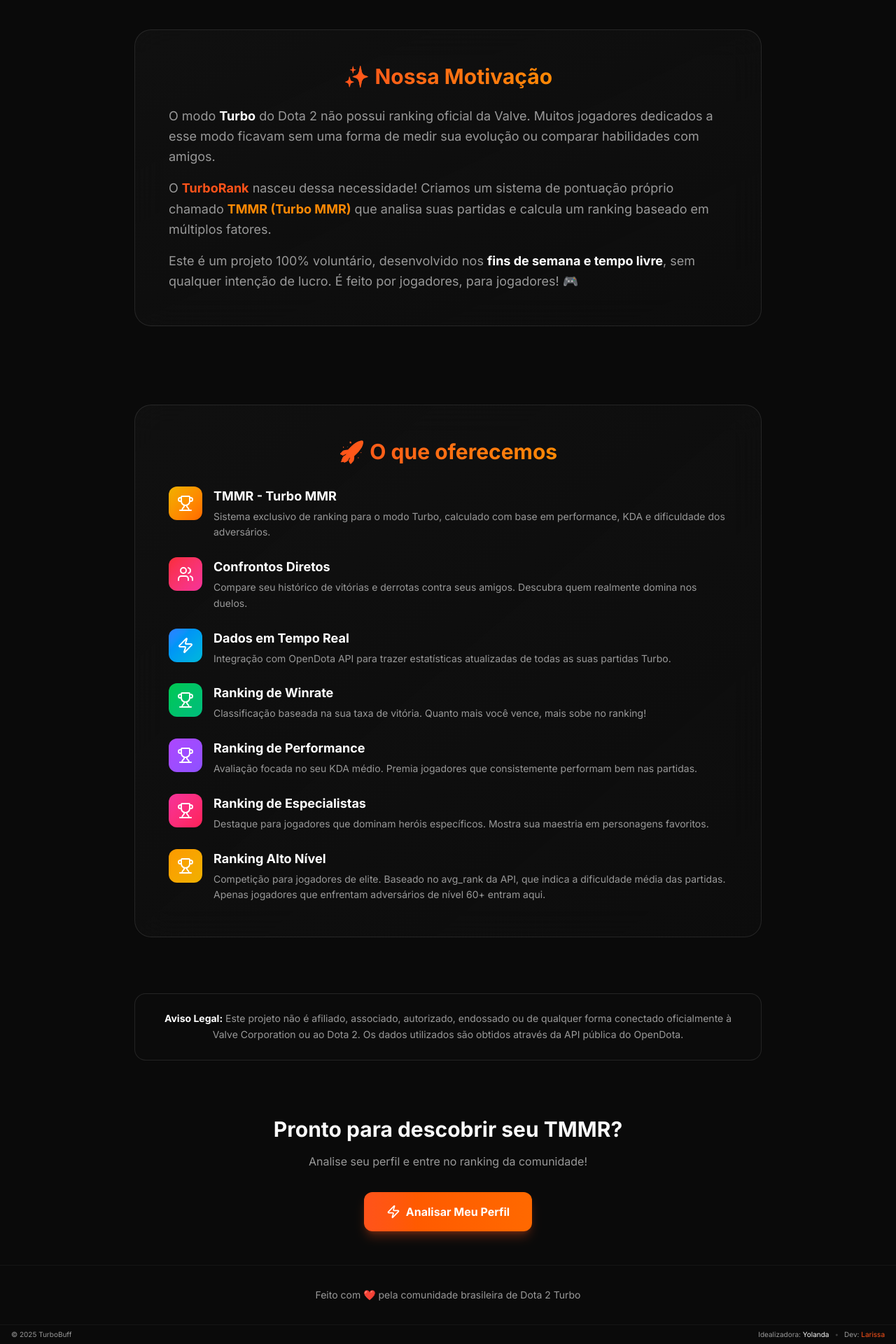
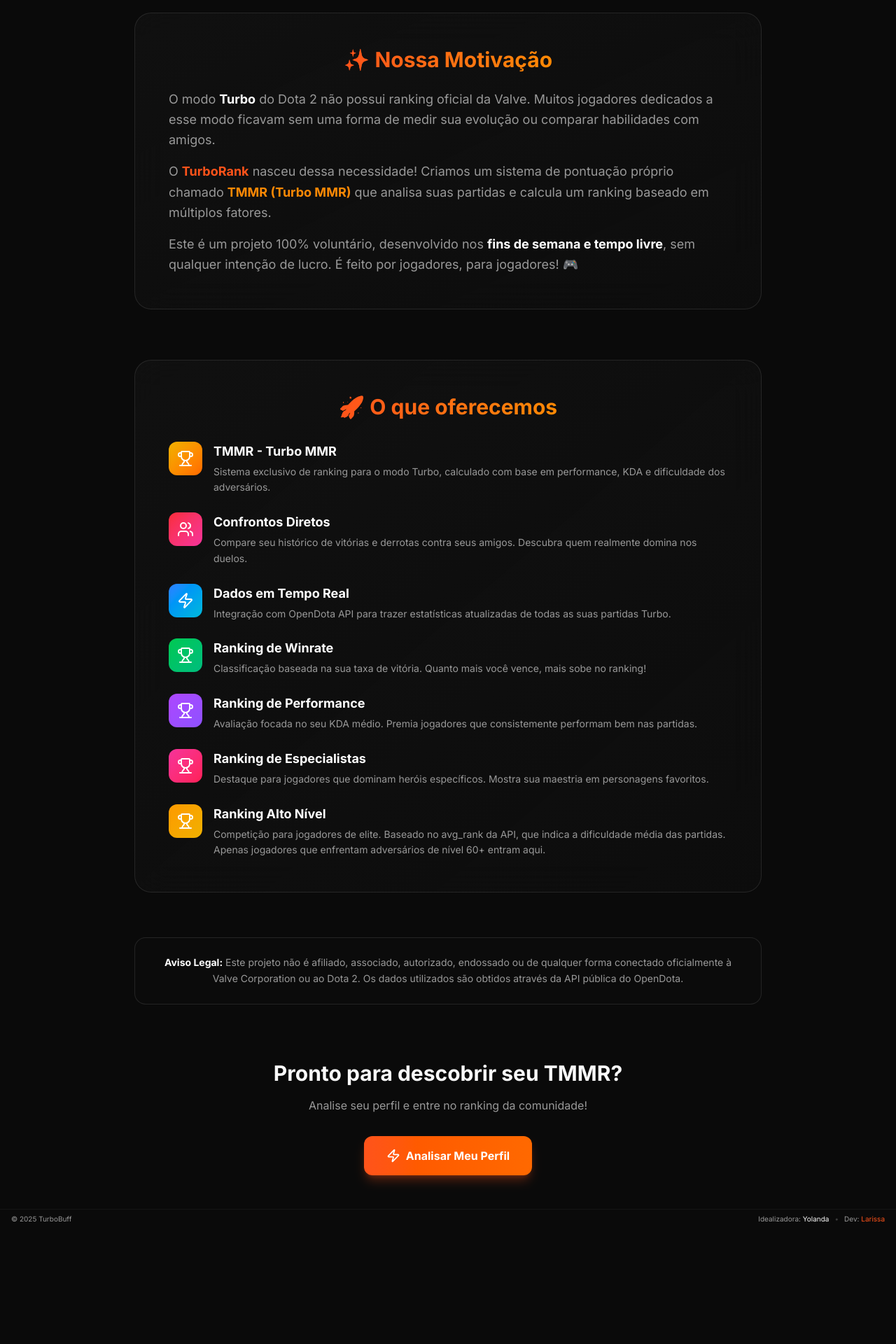
Before and after one commit to laaridev/dota2turbo-mmr, a Next.js app: page /about in a window 1280 px wide. Shown: the part 475-2395 px from the top of the page at 70% size. After the commit the page ends 2230 px from the top, so only its background shows below. Built offline with nearby package versions, Linux system fonts and the light colour scheme.

Commit message:
ui: remove footer credit and reduce section margins

```diff
--- a/app/about/page.tsx
+++ b/app/about/page.tsx
@@ -98,7 +98,7 @@
             </section>
 
             {/* Mission Section */}
-            <section className="py-16 px-4">
+            <section className="py-10 px-4">
                 <div className="container mx-auto max-w-4xl">
                     <motion.div
                         initial={{ opacity: 0, y: 20 }}
@@ -133,7 +133,7 @@
             </section>
 
             {/* Features Section - Vertical List */}
-            <section className="py-12 px-4">
+            <section className="py-8 px-4">
                 <div className="container mx-auto max-w-4xl">
                     <motion.div
                         initial={{ opacity: 0, y: 20 }}
@@ -224,15 +224,6 @@
                     </motion.div>
                 </div>
             </section>
-
-            {/* Footer Credit */}
-            <section className="py-8 px-4 border-t border-white/5">
-                <div className="container mx-auto max-w-4xl text-center">
-                    <p className="text-sm text-muted-foreground">
-                        Feito com ❤️ pela comunidade brasileira de Dota 2 Turbo
-                    </p>
-                </div>
-            </section>
         </div>
     );
 }
```
